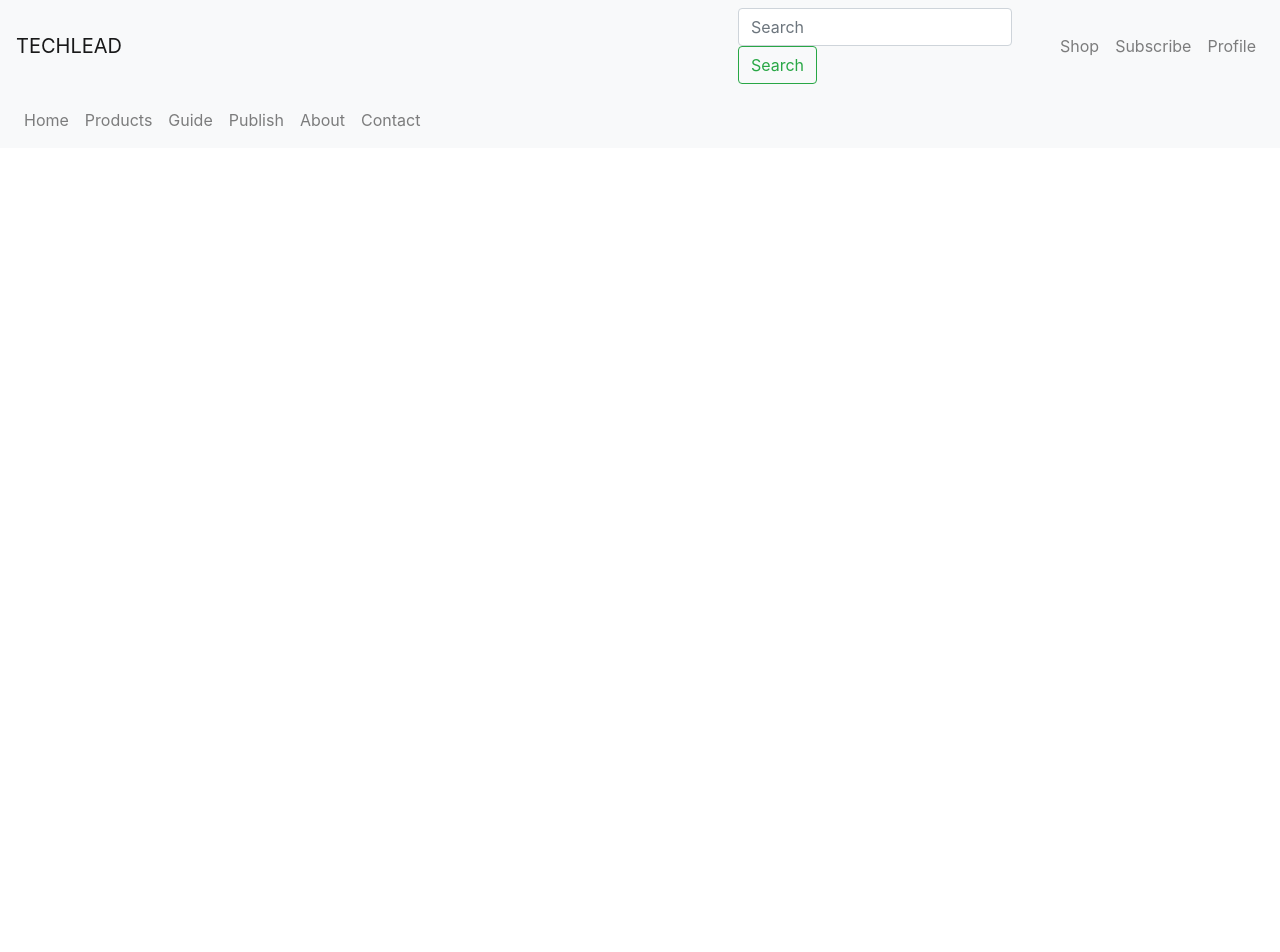
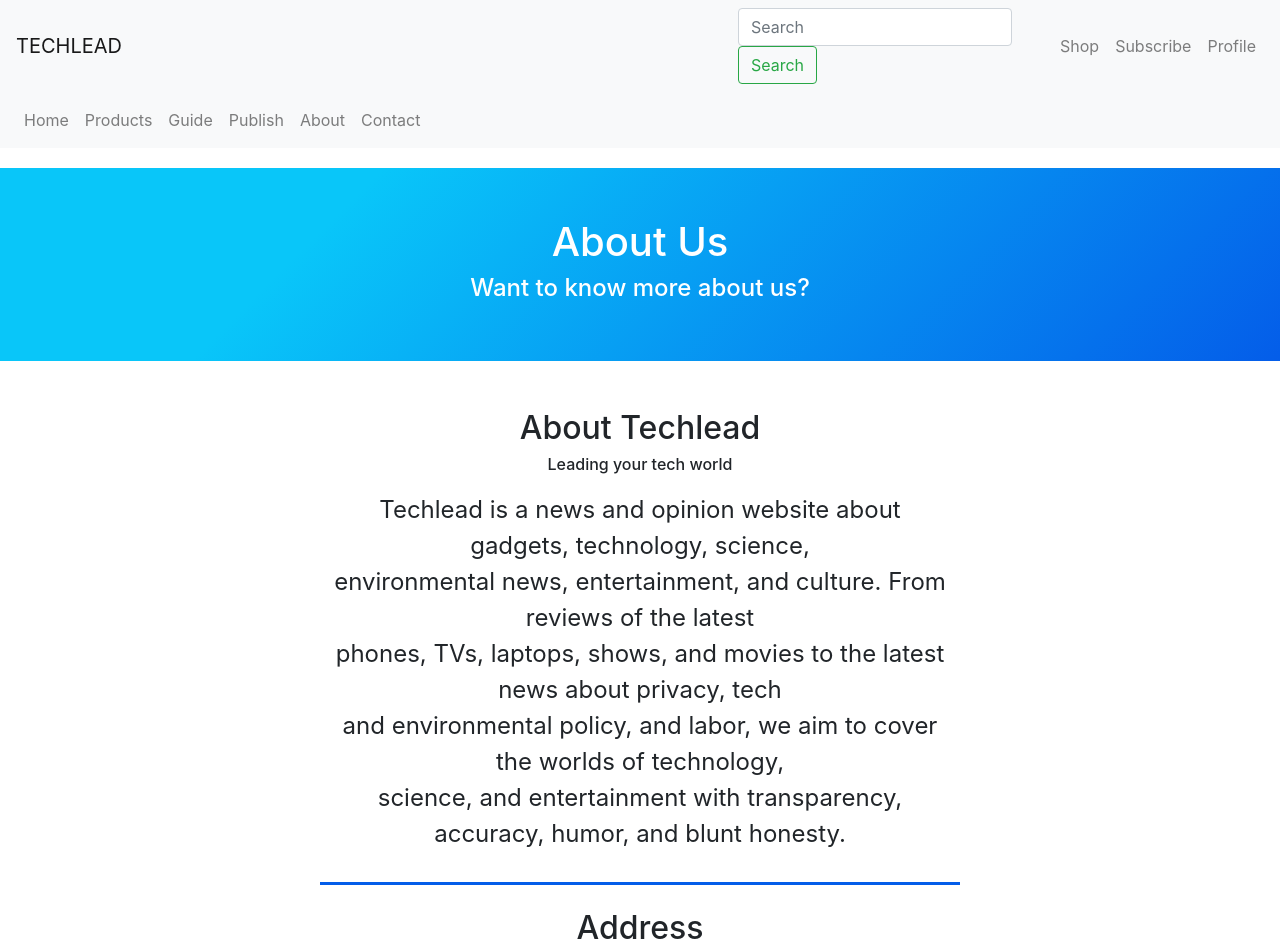
Before and after one commit to MI6-ai/finalproject, an Angular app: page /about in a window 1280 px wide. Shown: the top 952 px of the page. Before the commit the page ends 800 px from the top, so only its background shows below. Built offline with nearby package versions, Linux system fonts and the light colour scheme.

Commit message:
about us page

```diff
--- a/src/app/about/about.component.css
+++ b/src/app/about/about.component.css
@@ -0,0 +1,26 @@
+.title-bar{
+    background-color: #045de9;
+    background-image: linear-gradient(315deg, #045de9 0%, #09c6f9 74%);
+    text-align: center;
+    color: white;
+    display: block;
+    margin-right: 0px;
+    padding-top: 50px;
+    padding-bottom: 50px;
+  }
+  .content {
+    text-align: center;
+    display: block;
+    margin-right: 0px;
+    padding-bottom: 50px;
+  }
+  #con {
+      font-size: x-large;
+      border-bottom: solid;
+      border-bottom-color: #045de9;
+      margin: auto;
+      width: 50%;
+      padding: 10px;
+      align-items: center;
+      padding-bottom: 30px;
+  }
--- a/src/app/about/about.component.html
+++ b/src/app/about/about.component.html
@@ -1 +1,17 @@
-<p>about works!</p>
+<br><br>
+<div class="container-fluid title-bar">
+    <h1>About Us</h1>
+    <h4>Want to know more about us?</h4>
+</div>
+<br><br>
+<div class="content">
+    <h2>About Techlead</h2>
+    <h6>Leading your tech world</h6>
+    <p id="con">Techlead is a news and opinion website about gadgets, technology, science,<br>
+       environmental news, entertainment, and culture. From reviews of the latest <br>
+       phones, TVs, laptops, shows, and movies to the latest news about privacy, tech <br>
+       and environmental policy, and labor, we aim to cover the worlds of technology, <br>
+       science, and entertainment with transparency, accuracy, humor, and blunt honesty.</p> <br>
+    <h2>Address</h2>
+    <p id="con">5, Mahapalika Marg, Mumbai, Maharashtra 400001</p>
+</div>
```
